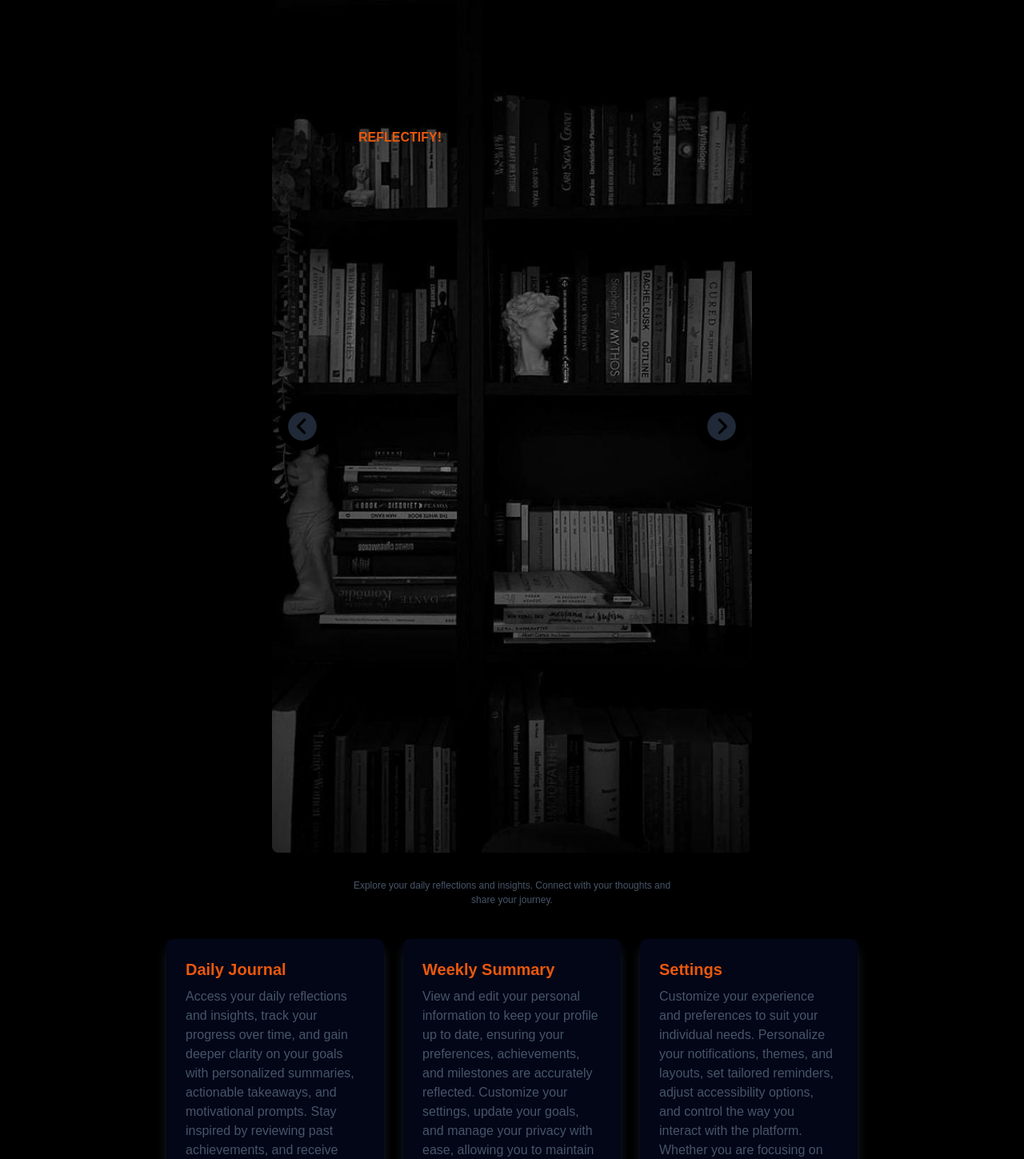
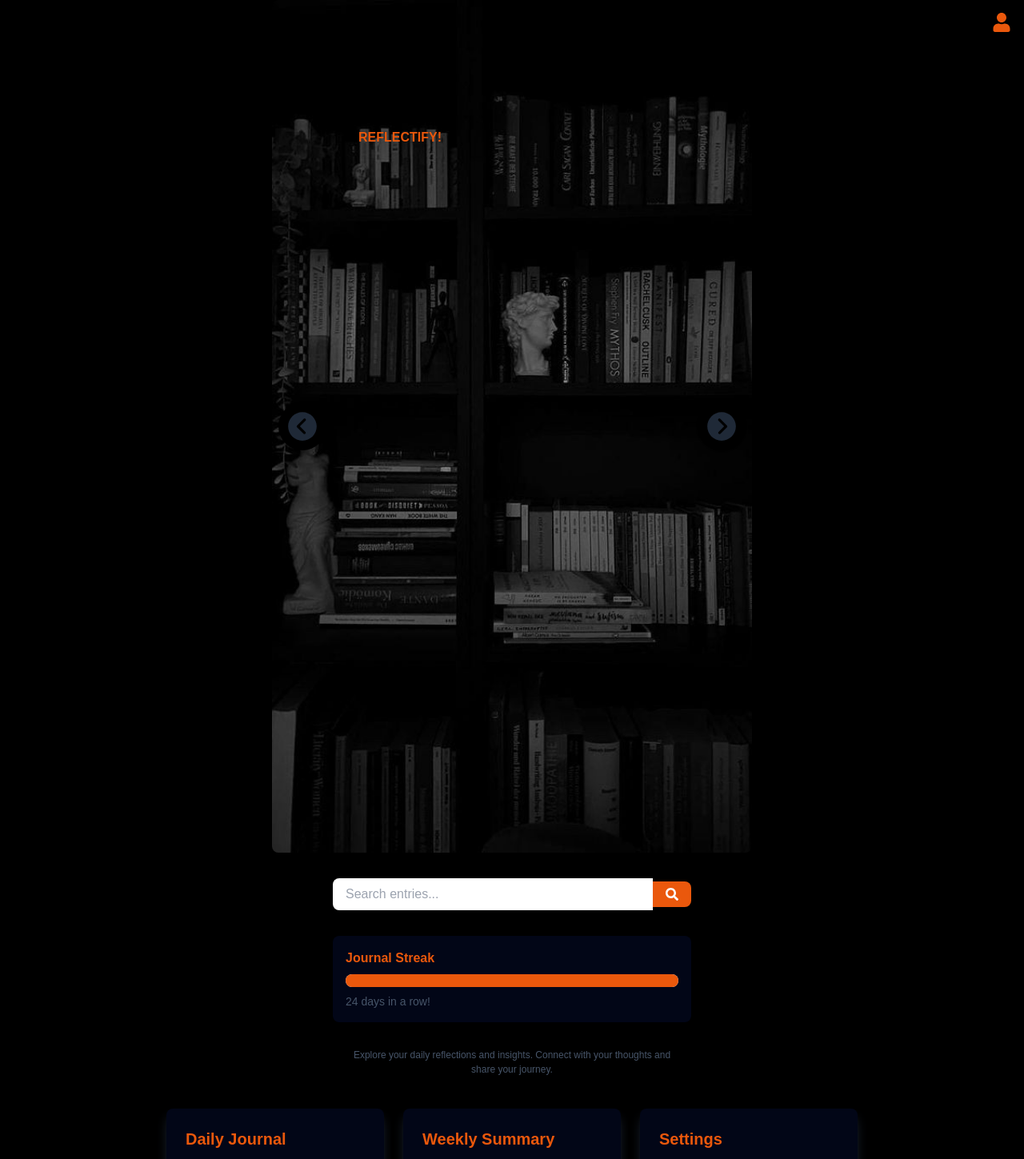
Before and after one commit to DevzekiFaith/kaizen, a Next.js app: page / in a window 1280 px wide. Shown: the top 1449 px of the page at 80% size. Built offline with nearby package versions, Linux system fonts and the light colour scheme.

Commit message:
Added-New-Feature-homePage

```diff
--- a/src/app/page.tsx
+++ b/src/app/page.tsx
@@ -1,12 +1,13 @@
 "use client";
 
-import React, { useState } from "react";
+import React, { useState, useEffect } from "react";
 import Image from "next/image";
 import Link from "next/link";
 import {
   IoIosArrowDroprightCircle,
   IoIosArrowDropleftCircle,
 } from "react-icons/io";
+import { FaUser, FaSearch } from "react-icons/fa";
 
 const images = [
   "/images/cover32.jpg",
@@ -16,6 +17,14 @@ const images = [
 
 const Home = () => {
   const [currentImageIndex, setCurrentImageIndex] = useState(0);
+  const [isLoggedIn, setIsLoggedIn] = useState(false);
+  const [journalStreak, setJournalStreak] = useState(0);
+  const [searchQuery, setSearchQuery] = useState("");
+
+  useEffect(() => {
+    setIsLoggedIn(Math.random() > 0.5);
+    setJournalStreak(Math.floor(Math.random() * 30));
+  }, []);
 
   const nextImage = () => {
     setCurrentImageIndex((prevIndex) => (prevIndex + 1) % images.length);
@@ -27,8 +36,25 @@ const Home = () => {
     );
   };
 
+  const handleSearch = (e: React.FormEvent) => {
+    e.preventDefault();
+    console.log("Searching for:", searchQuery);
+  };
+
   return (
     <div className="flex flex-col items-center justify-center min-h-screen bg-black text-gray-800">
+      <div className="absolute top-4 right-4 flex items-center space-x-4">
+        {isLoggedIn ? (
+          <Link href="/profile">
+            <FaUser className="text-orange-600 w-6 h-6" />
+          </Link>
+        ) : (
+          <Link href="/signIn">
+            <button className="bg-orange-600 text-white px-4 py-2 rounded">Login</button>
+          </Link>
+        )}
+      </div>
+
       <h1 className="text-[16px] font-extrabold text-orange-600 mb-6 absolute top-[10rem] xl:left-[28rem] z-50 uppercase">
         Reflectify!
       </h1>
@@ -46,6 +72,7 @@ const Home = () => {
           onClick={prevImage}
           className="absolute left-2 top-1/2 transform -translate-y-1/2 bg-black rounded-full p-2 shadow hover:bg-gray-200 transition"
           aria-label="Previous Image"
+          title="Previous Image"
         >
           <IoIosArrowDropleftCircle className="w-[44px] h-[44px]" />
         </button>
@@ -53,15 +80,44 @@ const Home = () => {
           onClick={nextImage}
           className="absolute right-2 top-1/2 transform -translate-y-1/2 bg-black rounded-full p-2 shadow hover:bg-gray-200 transition"
           aria-label="Next image"
+          title="Next Image"
         >
           <IoIosArrowDroprightCircle className="w-[44px] h-[44px]" />
         </button>
       </div>
 
+      <div className="mb-8 w-full max-w-md">
+        <form onSubmit={handleSearch} className="flex items-center">
+          <input
+            type="text"
+            value={searchQuery}
+            onChange={(e) => setSearchQuery(e.target.value)}
+            placeholder="Search entries..."
+            className="flex-grow px-4 py-2 rounded-l-lg focus:outline-none"
+          />
+          <button type="submit" className="bg-orange-600 text-white px-4 py-2 rounded-r-lg" title="Search">
+            <FaSearch />
+          </button>
+        </form>
+      </div>
+
+      {isLoggedIn && (
+        <div className="mb-8 w-full max-w-md bg-slate-950 p-4 rounded-lg">
+          <h3 className="text-orange-600 font-bold mb-2">Journal Streak</h3>
+          <div className="bg-gray-200 h-4 rounded-full">
+            <div
+              className={`bg-orange-600 h-full rounded-full w-[${(journalStreak / 30) * 100}%]`}
+            ></div>
+          </div>
+          <p className="text-slate-600 text-sm mt-2">{journalStreak} days in a row!</p>
+        </div>
+      )}
+
       <p className="text-[12px] mb-10 text-center  text-slate-600 w-[400px]">
         Explore your daily reflections and insights. Connect with your thoughts
         and share your journey.
       </p>
+
       <div className="grid grid-cols-1 sm:grid-cols-2 lg:grid-cols-3 gap-6 w-full max-w-4xl px-4">
         <Link href="/signIn">
           <div className="bg-slate-950 text-slate-600 rounded-lg shadow-lg p-6 transition-transform transform hover:scale-105 hover:shadow-2xl shadow-slate-800">
@@ -108,5 +164,4 @@ const Home = () => {
       </div>
     </div>
   );
-};
-export default Home;
+};export default Home;
```
